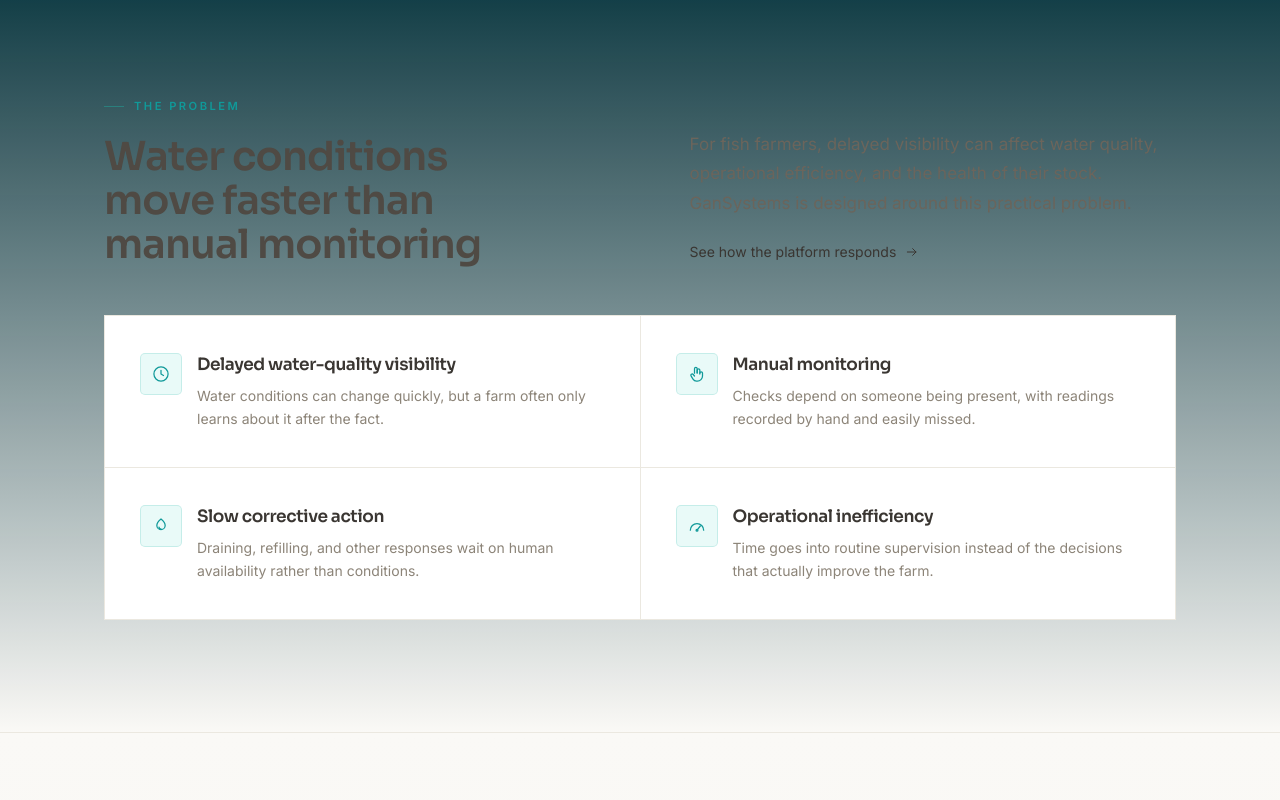
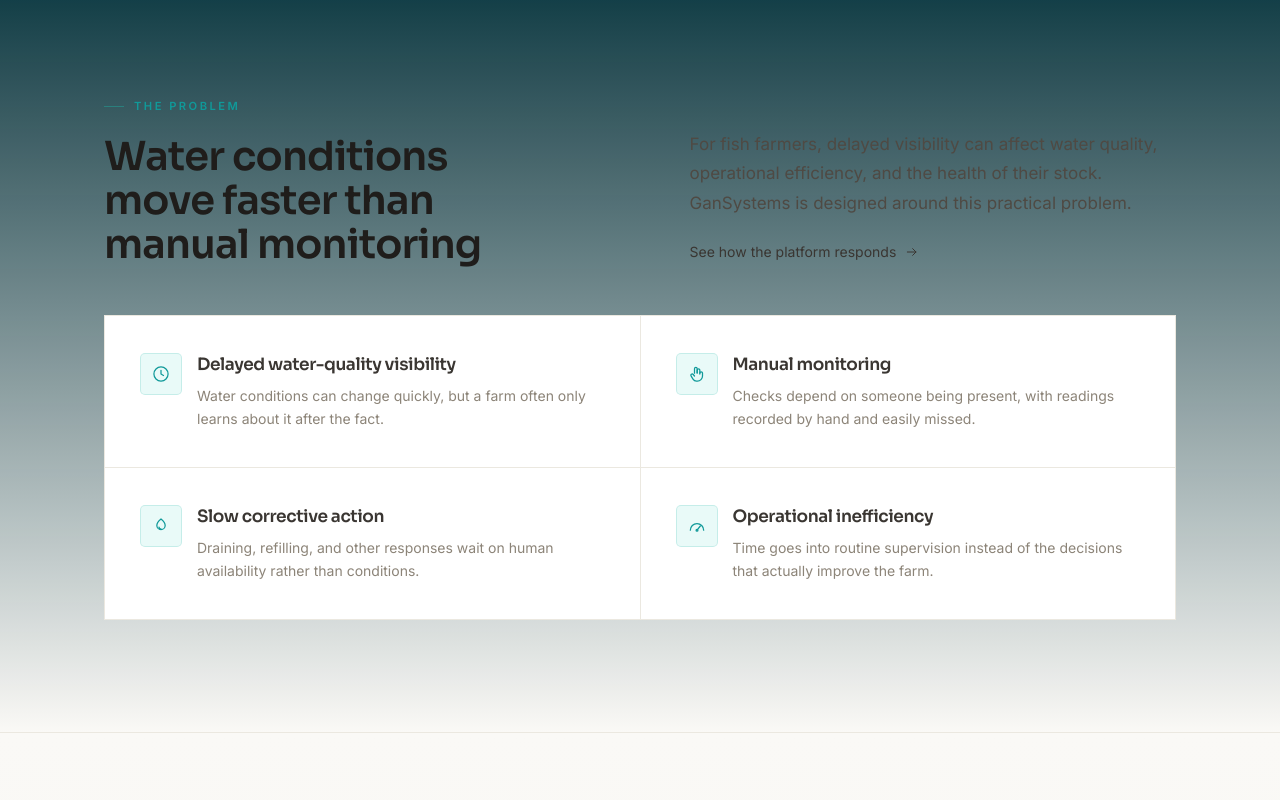
Before and after one commit to mvmholdco-dev/gansystem-web, a Next.js app: page / in a window 1280 px wide. Shown: the part 1200-2000 px from the top of the page. Built offline with nearby package versions, Linux system fonts and the light colour scheme.

Commit message:
update css gradient

```diff
--- a/src/components/ui.tsx
+++ b/src/components/ui.tsx
@@ -43,7 +43,7 @@ export function SectionHeading({
   darkText?: boolean;
 }) {
   const heading = (
-    <h2 className={`mt-5 font-display text-[1.875rem] leading-[1.1] font-semibold tracking-[-0.02em] sm:text-[2.5rem] ${darkText ? 'text-sand-800' : 'text-chalk'}`}>
+    <h2 className={`mt-5 font-display text-[1.875rem] leading-[1.1] font-semibold tracking-[-0.02em] sm:text-[2.5rem] ${darkText ? 'text-sand-950' : 'text-chalk'}`}>
       {title}
     </h2>
   );
@@ -57,7 +57,7 @@ export function SectionHeading({
         </div>
         <div className="lg:pb-1">
           {lead ? (
-            <p className={`text-[0.975rem] leading-[1.75] sm:text-[1.0625rem] ${darkText ? 'text-sand-700' : 'text-fog'}`}>
+            <p className={`text-[0.975rem] leading-[1.75] sm:text-[1.0625rem] ${darkText ? 'text-sand-800' : 'text-fog'}`}>
               {lead}
             </p>
           ) : null}
@@ -78,7 +78,7 @@ export function SectionHeading({
       {eyebrow ? <Eyebrow darkText={darkText}>{eyebrow}</Eyebrow> : null}
       {heading}
       {lead ? (
-        <p className={`mt-5 text-[0.975rem] leading-[1.75] sm:text-[1.0625rem] ${darkText ? 'text-sand-700' : 'text-fog'}`}>
+        <p className={`mt-5 text-[0.975rem] leading-[1.75] sm:text-[1.0625rem] ${darkText ? 'text-sand-800' : 'text-fog'}`}>
           {lead}
         </p>
       ) : null}
```
